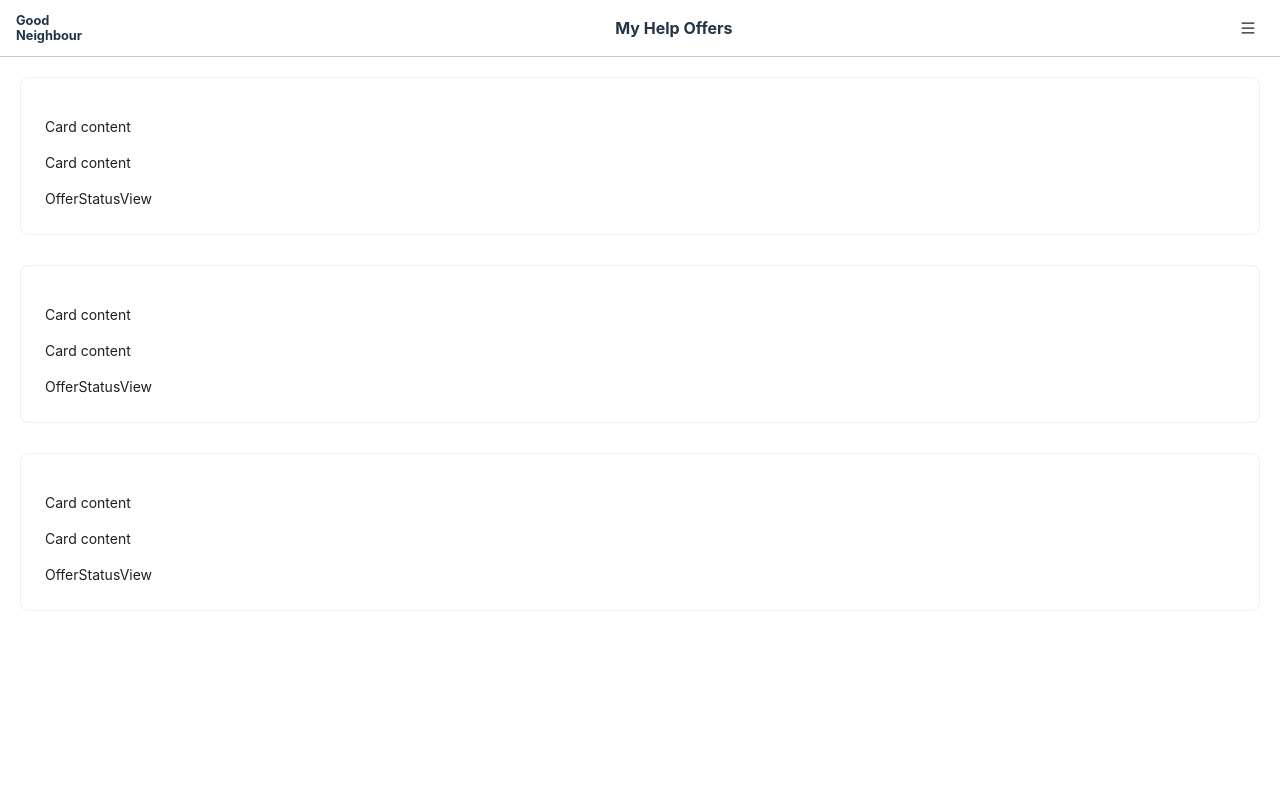
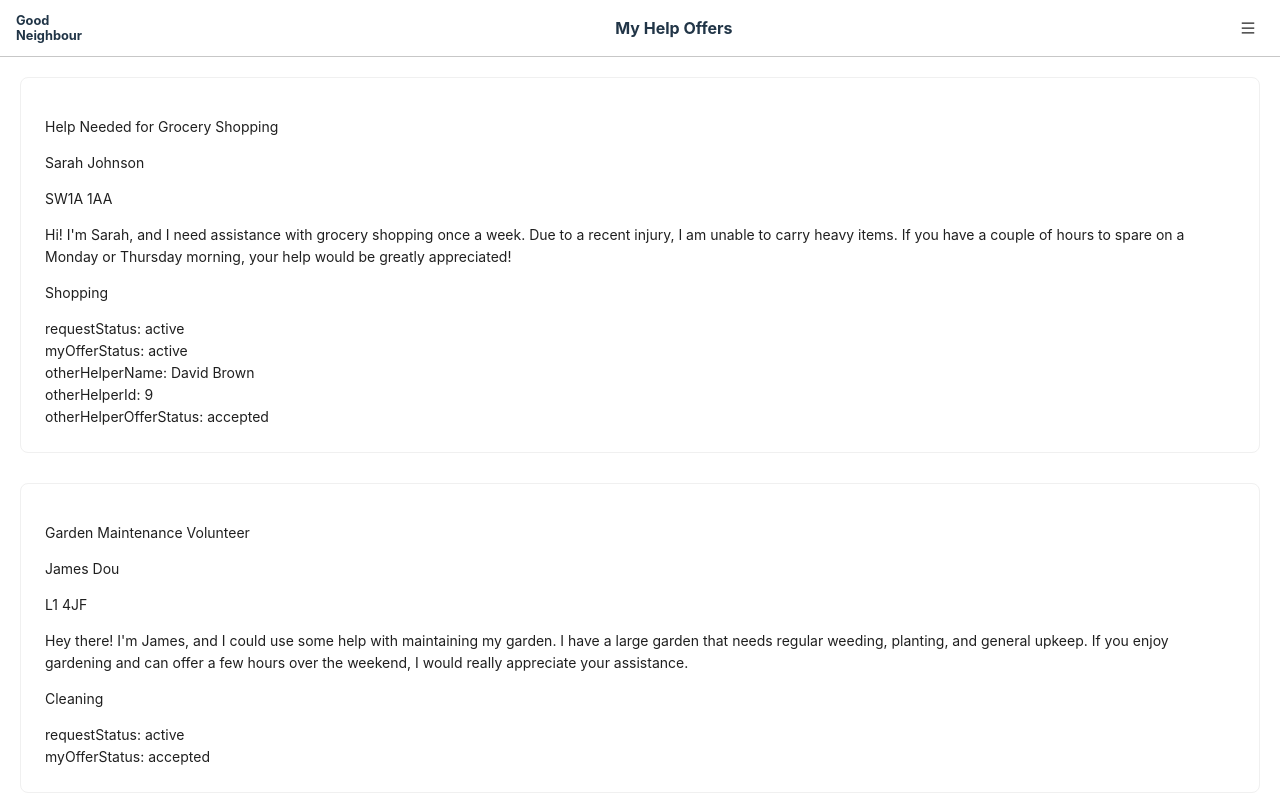
Before and after one commit to serhii-fsi/good-neighbour, a React (Vite) app in the folder frontend_/: page /my-help-offers in a window 1280 px wide. Shown: the top 800 px of the page. Built offline with nearby package versions, Linux system fonts and the light colour scheme.

Commit message:
My offers page

```diff
--- a/frontend_/src/components/OfferStatus/OfferStatus.jsx
+++ b/frontend_/src/components/OfferStatus/OfferStatus.jsx
@@ -2,7 +2,12 @@ import OfferStatusView from "./OfferStatusView";
 
 /**
  * @param {object} props
+ * @param {string} props.requestStatus active|completed|closed
+ * @param {string} props.myOfferStatus active|accepted|declined
+ * @param {number|null} props.otherHelperId
+ * @param {string|null} props.otherHelperName
+ * @param {string|null} props.otherHelperOfferStatus active|accepted|declined
  */
 export default function OfferStatus(props) {
-    return <OfferStatusView />;
+    return <OfferStatusView {...props} />;
 }
--- a/frontend_/src/components/OfferStatus/OfferStatusView.jsx
+++ b/frontend_/src/components/OfferStatus/OfferStatusView.jsx
@@ -1,6 +1,25 @@
 /**
  * @param {object} props
+ * @param {string} props.requestStatus active|completed|closed
+ * @param {string} props.myOfferStatus active|accepted|declined
+ * @param {number|null} props.otherHelperId
+ * @param {string|null} props.otherHelperName
+ * @param {string|null} props.otherHelperOfferStatus active|accepted|declined
  */
 export default function OfferStatusView(props) {
-    return <>OfferStatusView</>;
+    return (
+        <>
+            requestStatus: {props.requestStatus} <br />
+            myOfferStatus: {props.myOfferStatus} <br />
+            {props.otherHelperOfferStatus === "accepted" ? (
+                <>
+                    otherHelperName: {props.otherHelperName} <br />
+                    otherHelperId: {props.otherHelperId} <br />
+                    otherHelperOfferStatus: {props.otherHelperOfferStatus} <br />
+                </>
+            ) : (
+                ""
+            )}
+        </>
+    );
 }
--- a/frontend_/src/components/RequestCard/RequestCard.jsx
+++ b/frontend_/src/components/RequestCard/RequestCard.jsx
@@ -2,8 +2,14 @@ import RequestCardView from "./RequestCardView";
 
 /**
  * @param {object} props
+ * @param {string} props.title
+ * @param {string} props.name
+ * @param {string} props.postCode
+ * @param {string} props.reqDate
+ * @param {string} props.description
+ * @param {string} props.helpType
  * @param {array} props.children
  */
 export default function RequestCard(props) {
-    return <RequestCardView>{props.children}</RequestCardView>;
+    return <RequestCardView {...props} />;
 }
--- a/frontend_/src/components/RequestCard/RequestCardView.jsx
+++ b/frontend_/src/components/RequestCard/RequestCardView.jsx
@@ -4,13 +4,23 @@ import "./RequestCardView.css";
 
 /**
  * @param {object} props
+ * @param {string} props.title
+ * @param {string} props.name
+ * @param {string} props.postCode
+ * @param {string} props.reqDate
+ * @param {string} props.description
+ * @param {string} props.helpType
  * @param {array} props.children
  */
 export default function RequestCardView(props) {
     return (
         <Card className="RequestCardView__Card">
-            <p>Card content</p>
-            <p>Card content</p>
+            <p>{props.title}</p>
+            <p>{props.name}</p>
+            <p>{props.postCode}</p>
+            <p>{props.reqDate}</p>
+            <p>{props.description}</p>
+            <p>{props.helpType}</p>
             <div>{props.children}</div>
         </Card>
     );
--- a/frontend_/src/pages/MyOffersPage.jsx
+++ b/frontend_/src/pages/MyOffersPage.jsx
@@ -126,15 +126,15 @@ export default function MyOffersPage() {
                         postCode={card.requester.post_code}
                         reqDate={card.request.reqDate}
                         description={card.request.description}
-                        helpType={card.request.help_type}
+                        helpType={helpTypesLookup[card.request.help_type_id]}
                     >
                         <OfferStatus
                             requestStatus={card.request.status}
                             myOfferStatus={card.my_offer.status}
+                            otherHelperId={card.other_helper.id}
                             otherHelperName={
                                 card.other_helper.first_name + " " + card.other_helper.last_name
                             }
-                            otherHelperId={card.other_helper.id}
                             otherHelperOfferStatus={card.other_helper_offer.status}
                         />
                     </RequestCard>
```
